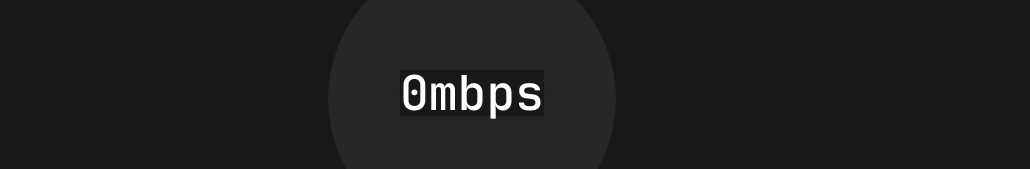
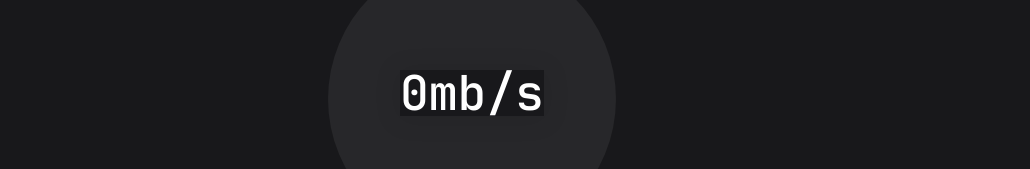
Before and after one commit to ctih1/gallery, a SvelteKit app: page /speedtest in a window 1280 px wide. Shown: the part 284-453 px from the top of the page, without its empty margins (0-1030 px from the left). Built offline with nearby package versions, Linux system fonts and the light colour scheme.

Commit message:
Fixed sign

```diff
--- a/src/routes/speedtest/+page.svelte
+++ b/src/routes/speedtest/+page.svelte
@@ -43,9 +43,9 @@
 <div class="donut absolute">
     <div bind:this={progressElement} id="progress" class="absolute progress-bar aspect-square w-80 rounded-full">
         <div class="absolute progress-bar aspect-square w-72 ml-4 mt-4 rounded-full bg-zinc-800 items-center flex flex-col justify-center">
-            <h1>{Math.round(speed*10)/10}mbps</h1>
+            <h1>{Math.round(speed*10)/10}MB/s</h1>
             {#if !ongoing && speeds.length > 1}
-                <h2>Average: {Math.round(speeds.reduce((a,b) => a + b) / speeds.length)}mbps</h2>
+                <h2>Average: {Math.round(speeds.reduce((a,b) => a + b) / speeds.length)}MB/s</h2>
             {/if}
         </div>
     </div>
```
